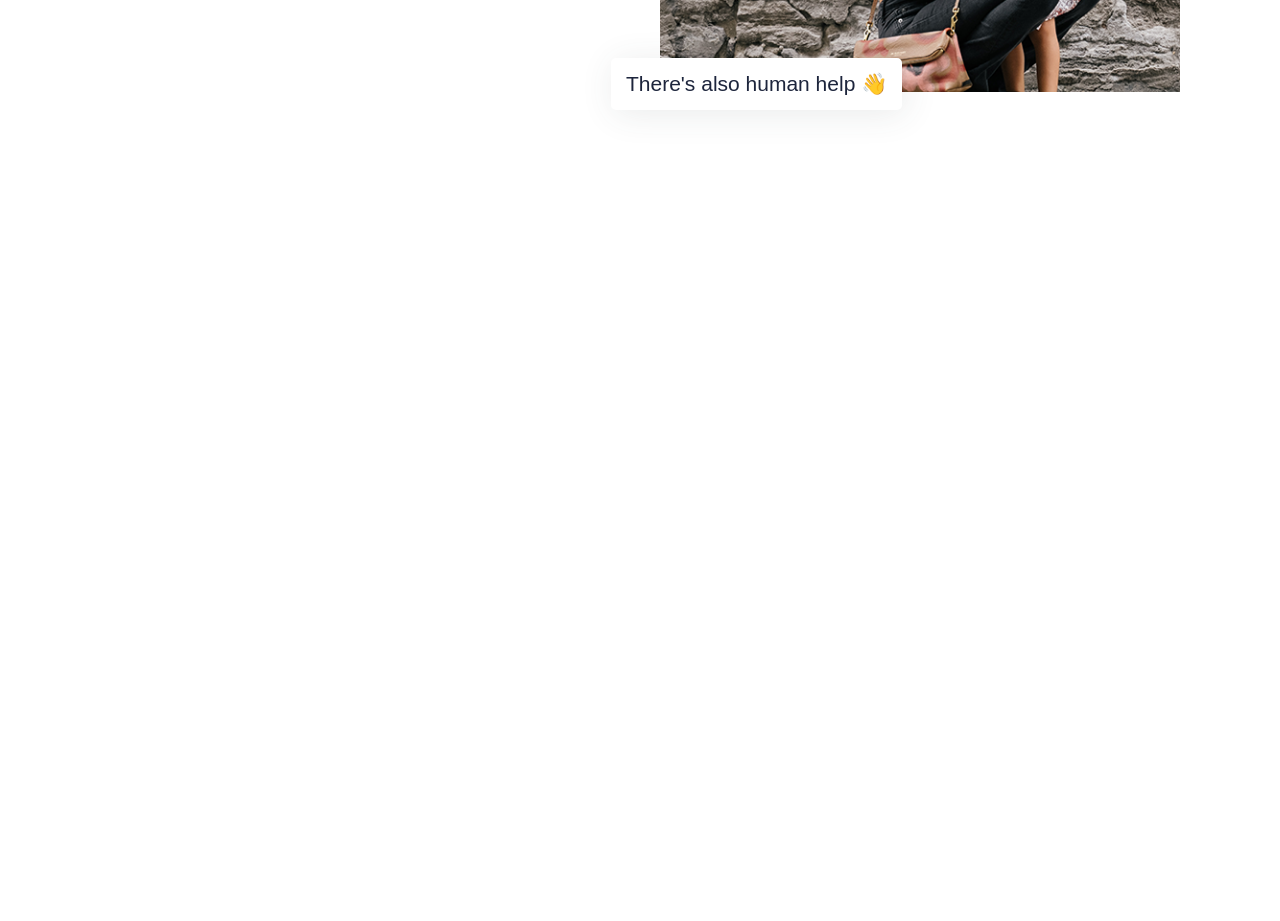
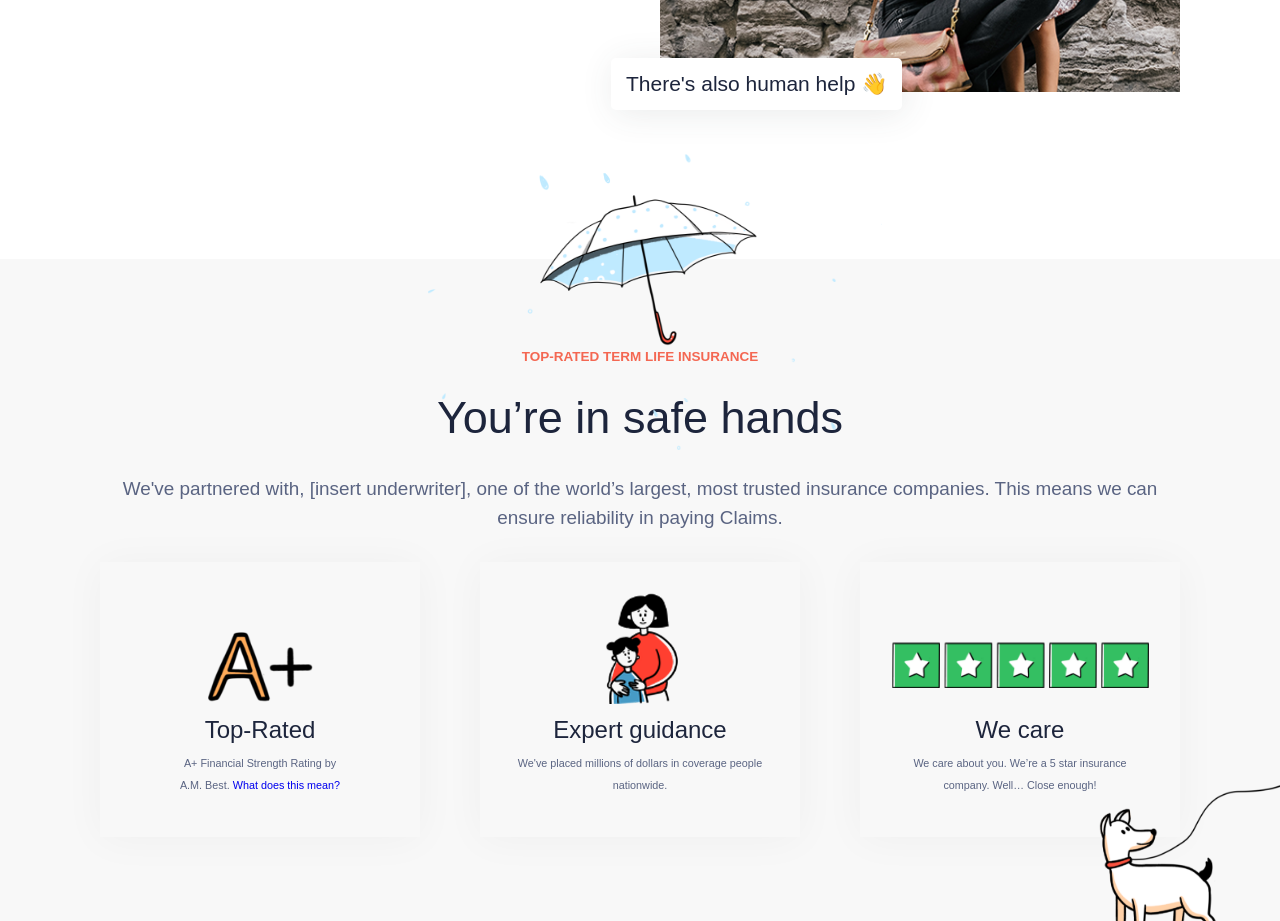
Before and after one commit to Topchak/Bello, a plain HTML site: page src/index.html in a window 1280 px wide. Shown: the part 2121-3042 px from the top of the page. Before the commit the page ends 2380 px from the top, so only its background shows below. Drawn offline with Linux system fonts and the light colour scheme.

Commit message:
finish section safe-hands

```diff
--- a/src/index.html
+++ b/src/index.html
@@ -133,6 +133,46 @@
         </div>
       </div>
     </section>
+    <section class="safe-hands">
+      <div class="container">
+        <p class="mark mark--umbrella">Top-Rated Term Life Insurance</p>
+        <h2>You’re in safe hands</h2>
+        <p class="description">We've partnered with, [insert underwriter], one of the world’s largest, most trusted
+          insurance companies. This means we can ensure reliability in paying Claims.</p>
+        <div class="safe-hands__items">
+
+          <div class="safe-hands__item">
+            <p class="safe-hands__item-title">
+              Top-Rated
+            </p>
+            <p class="safe-hands__item-text">
+              A+ Financial Strength Rating by <br> A.M. Best. <a href="#">What does this mean?</a>
+            </p>
+          </div>
+
+          <div class="safe-hands__item">
+            <p class="safe-hands__item-title">
+              Expert guidance
+            </p>
+            <p class="safe-hands__item-text">
+              We've placed millions of dollars in coverage people nationwide.
+            </p>
+          </div>
+
+          <div class="safe-hands__item">
+            <p class="safe-hands__item-title">
+              We care
+            </p>
+            <p class="safe-hands__item-text">
+              We care about you. We’re a 5 star insurance company. Well… Close enough!
+            </p>
+
+          </div>
+
+        </div>
+
+
+    </section>
   </main>
 
   <footer class="footer">
--- a/src/scss/base/_reset.scss
+++ b/src/scss/base/_reset.scss
@@ -18,7 +18,8 @@ h6 {
   line-height: 1.2;
 
 }
-menu{
+
+menu {
   margin: 0;
   padding: 0;
 }
@@ -27,6 +28,7 @@ a,
 a:visited {
   text-decoration: none;
 }
+
 
 a:hover {
   text-decoration: none;
--- a/src/scss/blocks/_mark.scss
+++ b/src/scss/blocks/_mark.scss
@@ -1,4 +1,4 @@
-.mark{
+.mark {
   display: inline-block;
   color: var(--oranged);
   font-size: 0.45rem;
@@ -6,7 +6,8 @@
   line-height: 1.2;
   text-transform: uppercase;
 }
-.mark--light{
+
+.mark--light {
   text-transform: none;
   display: inline-block;
   font-size: 0.55rem;
@@ -15,12 +16,27 @@
   color: var(--font-light);
 
 }
-.mark--light span{
+
+.mark--light span {
   color: var(--oranged);
   padding-right: 1px;
 }
 
-.mark--biger{
+.mark--biger {
   font-size: 0.6rem;
   line-height: 1.5;
 }
+
+.mark--umbrella {
+  position: relative;
+}
+
+.mark--umbrella::before {
+  background: url(../img/png/umbrella.png);
+  position: absolute;
+  content: '';
+  width: 454px;
+  height: 297px;
+  top: -196px;
+  right: -124px;
+}
--- a/src/scss/blocks/_menu-burger.scss
+++ b/src/scss/blocks/_menu-burger.scss
@@ -1,5 +1,10 @@
 .menu-burger {
   //display: none;
+  // opacity: 1;
+  // visibility: visible;
+  // pointer-events: all;
+  // user-select: auto;
+
   position: fixed;
   top: 0;
   width: 100%;
--- a/src/scss/blocks/_none.scss
+++ b/src/scss/blocks/_none.scss
@@ -1,3 +1,7 @@
 .none{
   display: none;
+//   opacity: 0;
+//   visibility: hidden;
+//   pointer-events: none;
+//   user-select: none;
 }
--- /dev/null
+++ b/src/scss/blocks/_safe-hands.scss
@@ -0,0 +1,87 @@
+.safe-hands {
+  padding: 2.8rem 0;
+  background: var(--bg--more-ligth);
+  text-align: center;
+  position: relative;
+
+  // .safe-hands__items
+
+  &__items {
+    display: flex;
+    justify-content: space-between;
+    align-items: center;
+    z-index: 2;
+  }
+
+  // .safe-hands__item
+
+  &__item {
+    max-width: 320px;
+    max-height: 310px;
+    width: 33%;
+    background-color: var(--white);
+    padding: 155px 35px 40px 35px;
+    display: flex;
+    flex-direction: column;
+    justify-content: center;
+    line-height: 2.0;
+    background: #FFF;
+    box-shadow: 0px 2px 40px 0px rgba(0, 0, 0, 0.04);
+
+
+  }
+
+  &__item:nth-child(1) {
+    background: url(../img/png/safe-hand-A+.png) center top 70px no-repeat;
+  }
+
+  &__item:nth-child(2) {
+    background: url(../img/png/safe-hand-family.png) center top 30px no-repeat;
+  }
+
+  &__item:nth-child(3) {
+    background: url(../img/png/safe-hand-stars.png) center top 44px no-repeat;
+  }
+
+
+  &__item-title {
+    color: var(--font-dark);
+    font-size: 0.8rem;
+    font-weight: 400;
+    line-height: 1.1;
+  }
+
+  &__item-text {
+    margin-top: 10px;
+    font-size: 0.36rem;
+  }
+}
+
+
+@media (max-width:767px) {
+  .safe-hands__items {
+    display: flex;
+    flex-direction: column;
+  }
+
+  .safe-hands__item {
+    width: 100%;
+  }
+}
+
+.safe-hands::after {
+  position: absolute;
+  content: '';
+  bottom: -30px;
+  right: 0;
+  width: 181px;
+  height: 184px;
+  background: url(../img/png/dog.png) no-repeat;
+  z-index: 0;
+}
+
+@media (max-width:767px) {
+  .safe-hands::after {
+    display: none;
+  }
+}
--- a/src/scss/blocks/_safe-hands__item.scss
+++ /dev/null
@@ -1,13 +0,0 @@
-.safe-hands__item {
-  max-width: 320px;
-  max-height: 310px;
-  background-color: var(--white);
-  text-align: center;
-  padding-top: 155px;
-
-  display: flex;
-  align-items: center;
-  justify-content: center;
-  font-size: 0.36rem;
-  line-height: 2.3;
-}
--- a/src/scss/blocks/_to-help.scss
+++ b/src/scss/blocks/_to-help.scss
@@ -54,7 +54,7 @@
 @media (max-width:767px) {
 
   .to-help {
-    padding: 100px 0;
+    padding: 100px 0 150px 0;
   }
 
   .to-help__wrapper {
@@ -81,8 +81,9 @@
   }
 
 }
-@media (max-width:479px){
+
+@media (max-width:479px) {
   .to-help {
-    padding: 50px 0;
+    padding: 40px 0 150px 0;
   }
 }
--- a/src/scss/main.scss
+++ b/src/scss/main.scss
@@ -30,3 +30,4 @@
 @import "./blocks/hero";
 @import "./blocks/availability";
 @import "./blocks/to-help";
+@import "./blocks/safe-hands";
```
Also changed, not shown: src/css/main.min.css.
